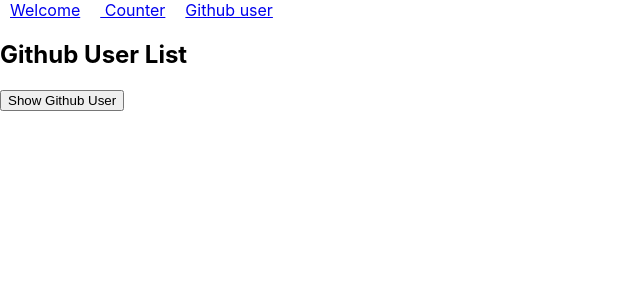
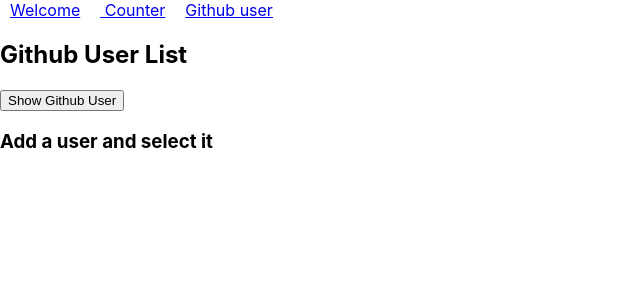
Before and after one commit to AlexMalla/react--exercises, a React (Create React App) app: page /users in a window 1280 px wide. Shown: the top 300 px of the page, without its empty margins (0-640 px from the left). Built offline with nearby package versions, Linux system fonts and the light colour scheme.

Commit message:
Ex ReactRouter 07

```diff
--- a/src/App.js
+++ b/src/App.js
@@ -20,6 +20,7 @@
       <Route path="/" element={<Welcome name={'Alex'} />} />
       <Route path="/counter" element={<Counter />} />
       <Route path="/users" element={<GithubUserList />}  >
+        <Route index element={<h3>Add a user and select it</h3>} />
         <Route path=":username" element={<ShowGithubUser />} />
       </Route>
       <Route path='*' element={<h1>This page doesn't exists.</h1>} />
```
